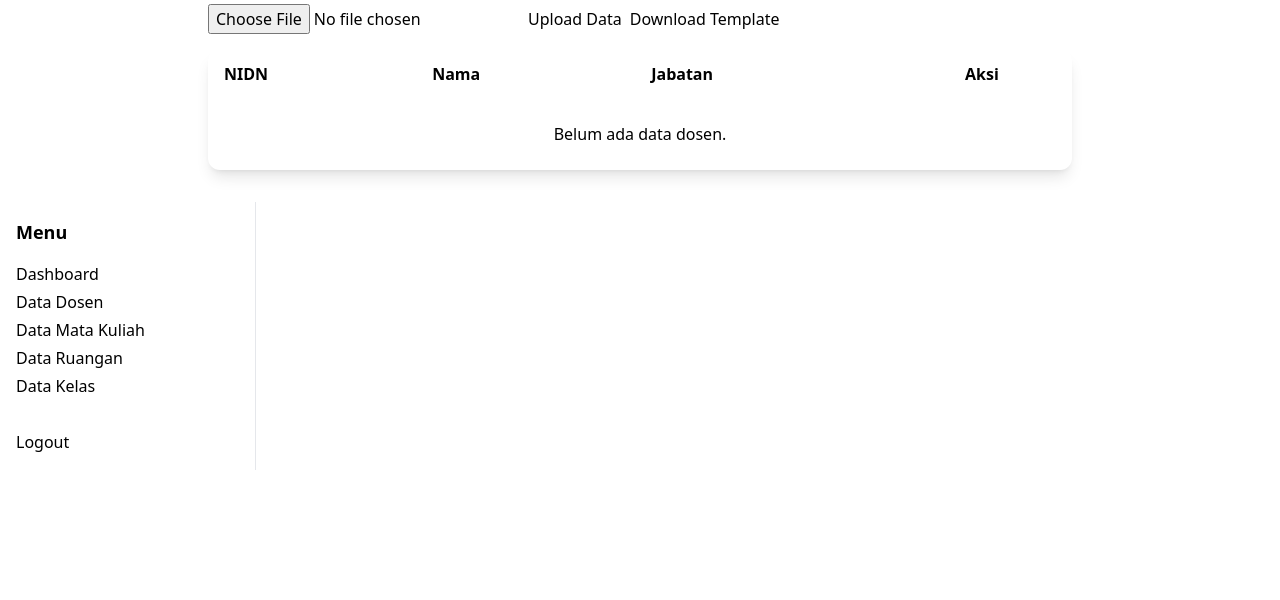
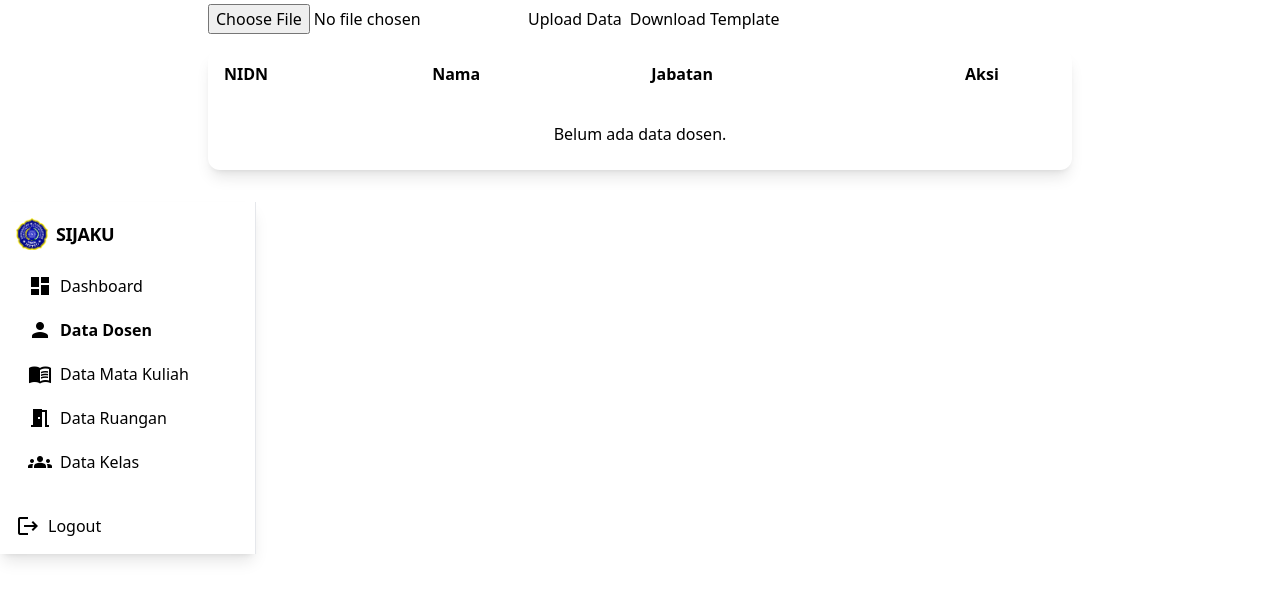
Before and after one commit to AmZaDin14/sijaku, a Django app: page /dashboard/dosen/ in a window 1280 px wide. Shown: the part 156-756 px from the top of the page. Run offline with Django 5.2, Linux system fonts and the light colour scheme; the visitor is signed in with stand-in values (Sample User, id 1); data that the repository does not hold is empty; some libraries are stand-ins or nearby versions.

Commit message:
Refactor code structure for improved readability and maintainability

```diff
--- a/sijaku/templates/sijaku/dashboard/base.html
+++ b/sijaku/templates/sijaku/dashboard/base.html
@@ -6,7 +6,7 @@
         <input id="sidebar-drawer" type="checkbox" class="drawer-toggle" />
         <div class="drawer-content flex flex-col">
             <!-- Page content here -->
-            <div class="w-full navbar bg-base-100 shadow mb-4">
+            <div class="w-full navbar bg-base-200 shadow mb-4 sticky top-0 z-50">
                 <div class="flex-none lg:hidden">
                     <label for="sidebar-drawer" class="btn btn-square btn-ghost">
                         <svg xmlns="http://www.w3.org/2000/svg"
@@ -26,47 +26,66 @@
         </div>
         <div class="drawer-side">
             <label for="sidebar-drawer" class="drawer-overlay"></label>
-            <aside class="menu p-4 w-64 min-h-full bg-base-100 text-base-content border-r flex flex-col justify-between">
+            <aside class="menu p-4 w-64 min-h-full bg-gradient-to-b from-base-300 to-base-100 text-base-content border-r flex flex-col justify-between shadow-lg">
                 <div>
-                    <h2 class="text-lg font-bold mb-4">Menu</h2>
+                    <div class="flex items-center gap-2 mb-4">
+                        <img src="{% static 'logo.png' %}" alt="Logo" class="w-8 h-8 rounded"/>
+                        <h2 class="text-lg font-extrabold tracking-tight">SIJAKU</h2>
+                    </div>
                     <ul class="space-y-1">
                         <li>
-                            <a class="menu-item{% if request.path == '/dashboard/' %} active{% endif %}"
-                               href="{% url 'dashboard' %}">Dashboard</a>
+                            <a class="menu-item flex items-center gap-2 px-3 py-2 rounded-lg hover:bg-primary/20 transition{% if request.path == '/dashboard/' %} bg-primary/10 font-bold text-primary{% endif %}"
+                               href="{% url 'dashboard' %}">
+                                <span class="material-icons text-primary">dashboard</span> Dashboard
+                            </a>
                         </li>
                         {% if request.user.is_superuser %}
                             <li>
-                                <a class="menu-item{% if request.path == '/dashboard/dosen/' %} active{% endif %}"
-                                   href="{% url 'dosen_list' %}">Data Dosen</a>
+                                <a class="menu-item flex items-center gap-2 px-3 py-2 rounded-lg hover:bg-primary/20 transition{% if request.path == '/dashboard/dosen/' %} bg-primary/10 font-bold text-primary{% endif %}"
+                                   href="{% url 'dosen_list' %}">
+                                    <span class="material-icons text-primary">person</span> Data Dosen
+                                </a>
                             </li>
                             <li>
-                                <a class="menu-item{% if request.path == '/dashboard/matakuliah/' %} active{% endif %}"
-                                   href="{% url 'matakuliah_list' %}">Data Mata Kuliah</a>
+                                <a class="menu-item flex items-center gap-2 px-3 py-2 rounded-lg hover:bg-primary/20 transition{% if request.path == '/dashboard/matakuliah/' %} bg-primary/10 font-bold text-primary{% endif %}"
+                                   href="{% url 'matakuliah_list' %}">
+                                    <span class="material-icons text-primary">menu_book</span> Data Mata Kuliah
+                                </a>
                             </li>
                             <li>
-                                <a class="menu-item{% if request.path == '/dashboard/ruangan/' %} active{% endif %}"
-                                   href="{% url 'ruangan_list' %}">Data Ruangan</a>
+                                <a class="menu-item flex items-center gap-2 px-3 py-2 rounded-lg hover:bg-primary/20 transition{% if request.path == '/dashboard/ruangan/' %} bg-primary/10 font-bold text-primary{% endif %}"
+                                   href="{% url 'ruangan_list' %}">
+                                    <span class="material-icons text-primary">meeting_room</span> Data Ruangan
+                                </a>
                             </li>
                             <li>
-                                <a class="menu-item{% if request.path == '/dashboard/kelas/' %} active{% endif %}"
-                                   href="{% url 'kelas_list' %}">Data Kelas</a>
+                                <a class="menu-item flex items-center gap-2 px-3 py-2 rounded-lg hover:bg-primary/20 transition{% if request.path == '/dashboard/kelas/' %} bg-primary/10 font-bold text-primary{% endif %}"
+                                   href="{% url 'kelas_list' %}">
+                                    <span class="material-icons text-primary">groups</span> Data Kelas
+                                </a>
                             </li>
                         {% endif %}
                         {% if request.user.is_authenticated and request.user|is_kaprodi %}
                             <li>
-                                <a class="menu-item{% if request.path == '/dashboard/tahunakademik/' %} active{% endif %}"
-                                   href="{% url 'tahunakademik_list' %}">Tahun Akademik</a>
+                                <a class="menu-item flex items-center gap-2 px-3 py-2 rounded-lg hover:bg-primary/20 transition{% if request.path == '/dashboard/tahunakademik/' %} bg-primary/10 font-bold text-primary{% endif %}"
+                                   href="{% url 'tahunakademik_list' %}">
+                                    <span class="material-icons text-primary">event</span> Tahun Akademik
+                                </a>
                             </li>
                             <li>
-                                <a class="menu-item{% if request.path == '/dashboard/pemetaan/' %} active{% endif %}"
-                                   href="{% url 'pemetaan_list' %}">Pemetaan Dosen-MK</a>
+                                <a class="menu-item flex items-center gap-2 px-3 py-2 rounded-lg hover:bg-primary/20 transition{% if request.path == '/dashboard/pemetaan/' %} bg-primary/10 font-bold text-primary{% endif %}"
+                                   href="{% url 'pemetaan_list' %}">
+                                    <span class="material-icons text-primary">assignment_ind</span> Pemetaan Dosen-MK
+                                </a>
                             </li>
                         {% endif %}
                         <!-- Tambahkan menu lain di sini -->
                     </ul>
                 </div>
                 <div class="mt-8">
-                    <a class="menu-item btn btn-error w-full" href="{% url 'logout' %}">Logout</a>
+                    <a class="menu-item btn btn-error w-full flex items-center gap-2" href="{% url 'logout' %}">
+                        <span class="material-icons">logout</span> Logout
+                    </a>
                 </div>
             </aside>
         </div>
--- a/templates/base.html
+++ b/templates/base.html
@@ -9,9 +9,11 @@
         <meta name="description"
               content="Sijaku - Your web application description here." />
         <meta name="keywords" content="sijaku, web, application, django, tailwind" />
+        <link href="https://fonts.googleapis.com/icon?family=Material+Icons" rel="stylesheet">
         <script defer
                 src="https://cdn.jsdelivr.net/npm/alpinejs@3.x.x/dist/cdn.min.js"></script>
         {% tailwind_css %}
+        <link rel="icon" type="image/png" href="{% static 'logo.png' %}" />
     </head>
     <body>
         {% block content %}
```
Also changed, not shown: static/logo.png (added).
